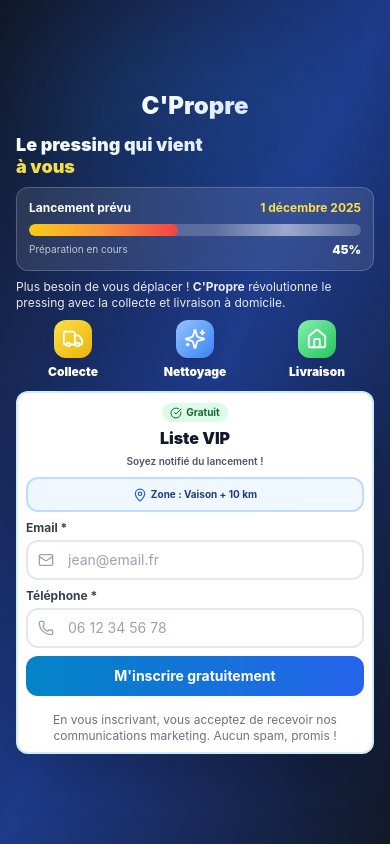
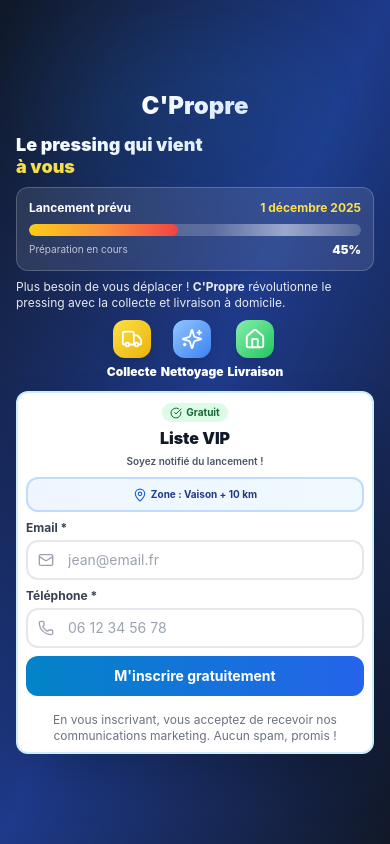
Before and after one commit to zekitml61-maker/cpropre-site, a Next.js app: page /pre-inscription in a window 390 px wide. Built offline with nearby package versions, Linux system fonts and the light colour scheme.

Commit message:
Ajout fleches style Amazon entre les icones avec pulse

```diff
--- a/app/pre-inscription/page.tsx
+++ b/app/pre-inscription/page.tsx
@@ -1,7 +1,7 @@
 'use client';
 
 import { useState } from 'react';
-import { Sparkles, Mail, Phone, MapPin, User, CheckCircle, Rocket, Star, Zap, Gift, Truck, Home } from 'lucide-react';
+import { Sparkles, Mail, Phone, MapPin, User, CheckCircle, Rocket, Star, Zap, Gift, Truck, Home, ArrowRight } from 'lucide-react';
 
 export default function PreInscriptionPage() {
   const [formData, setFormData] = useState({
@@ -177,7 +177,8 @@ export default function PreInscriptionPage() {
                 Plus besoin de vous déplacer ! <strong>C'Propre</strong> révolutionne le pressing avec la collecte et livraison à domicile.
               </p>
 
-              <div className="grid grid-cols-3 gap-2 md:space-y-4 md:grid-cols-1">
+              <div className="flex items-center justify-center gap-1 md:flex-col md:space-y-4">
+                {/* Collecte */}
                 <div className="group flex flex-col items-center gap-1.5 md:flex-row md:items-start md:gap-4 transition-all duration-300 animate-fadeInUp hover:scale-[1.02]" style={{ animationDelay: '0.1s', opacity: 0 }}>
                   <div className="bg-gradient-to-br from-yellow-300 to-yellow-500 p-2 md:p-3 rounded-xl shadow-lg hover:shadow-xl group-hover:shadow-yellow-400/50 transition-all duration-300 group-hover:-translate-y-0.5">
                     <Truck className="text-white transition-transform duration-300 group-hover:scale-105" size={22} />
@@ -187,6 +188,10 @@ export default function PreInscriptionPage() {
                   </div>
                 </div>
 
+                {/* Flèche 1 */}
+                <ArrowRight className="text-yellow-300 animate-pulse hidden sm:block md:hidden" size={20} strokeWidth={3} />
+
+                {/* Nettoyage */}
                 <div className="group flex flex-col items-center gap-1.5 md:flex-row md:items-start md:gap-4 transition-all duration-300 animate-fadeInUp hover:scale-[1.02]" style={{ animationDelay: '0.2s', opacity: 0 }}>
                   <div className="bg-gradient-to-br from-blue-300 to-blue-500 p-2 md:p-3 rounded-xl shadow-lg hover:shadow-xl group-hover:shadow-blue-400/50 transition-all duration-300 group-hover:-translate-y-0.5">
                     <Sparkles className="text-white transition-transform duration-300 group-hover:scale-105 group-hover:rotate-6" size={22} />
@@ -196,6 +201,10 @@ export default function PreInscriptionPage() {
                   </div>
                 </div>
 
+                {/* Flèche 2 */}
+                <ArrowRight className="text-blue-300 animate-pulse hidden sm:block md:hidden" size={20} strokeWidth={3} />
+
+                {/* Livraison */}
                 <div className="group flex flex-col items-center gap-1.5 md:flex-row md:items-start md:gap-4 transition-all duration-300 animate-fadeInUp hover:scale-[1.02]" style={{ animationDelay: '0.3s', opacity: 0 }}>
                   <div className="bg-gradient-to-br from-green-300 to-green-500 p-2 md:p-3 rounded-xl shadow-lg hover:shadow-xl group-hover:shadow-green-400/50 transition-all duration-300 group-hover:-translate-y-0.5">
                     <Home className="text-white transition-transform duration-300 group-hover:scale-105" size={22} />
```
